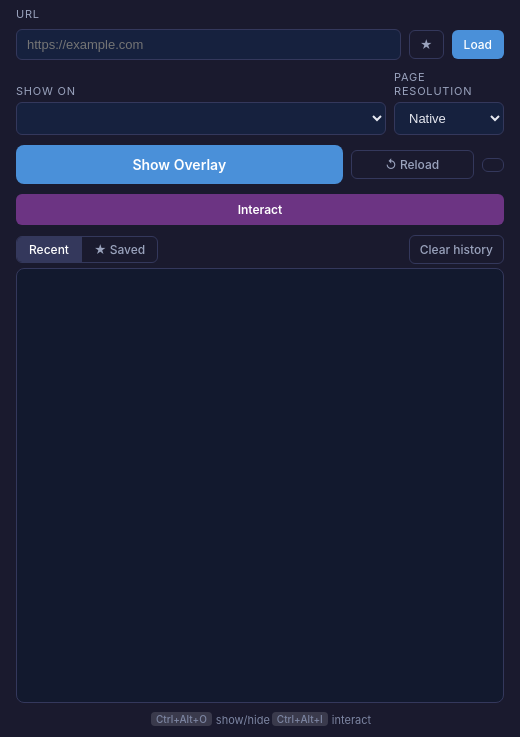
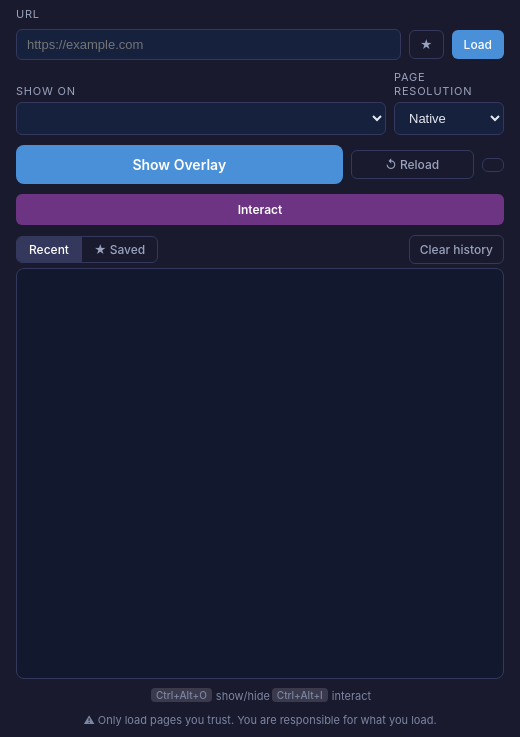
Before and after one commit to pog-group/SimpleOverlay, an Electron app: page src/index.html in a window 520 px wide. Shown: the part 63-800 px from the top of the page. Drawn offline with Linux system fonts and the light colour scheme; no server answers.

Commit message:
chore: Added warning

```diff
--- a/src/index.html
+++ b/src/index.html
@@ -226,6 +226,7 @@
     .star.on { color: var(--star); }
 
     .field-error { color: var(--warn); font-size: 12px; }
+    .notice { flex-shrink: 0; color: var(--faint); font-size: 11px; text-align: center; }
 
     .footer { flex-shrink: 0; font-size: 11px; color: var(--faint); text-align: center; }
     .footer kbd { margin-left: 2px; margin-right: 4px; }
@@ -304,6 +305,7 @@
   </div>
 
   <div class="footer"><kbd>Ctrl+Alt+O</kbd>show/hide<kbd>Ctrl+Alt+I</kbd>interact</div>
+  <div class="notice" title="Made for simple overlay pages. Loading any page, especially a regular website, carries security risks. You are responsible for what you load.">⚠ Only load pages you trust. You are responsible for what you load.</div>
 
   <script>
     const $ = (id) => document.getElementById(id);
```
